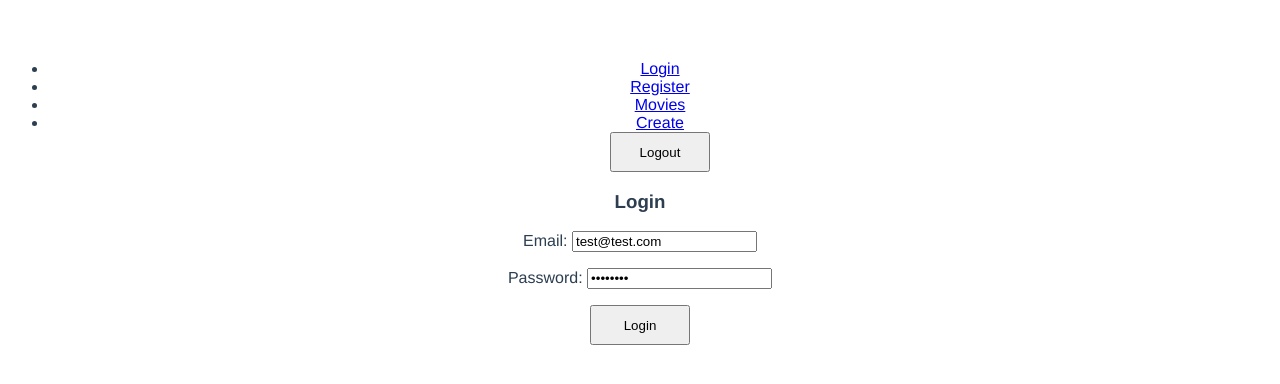
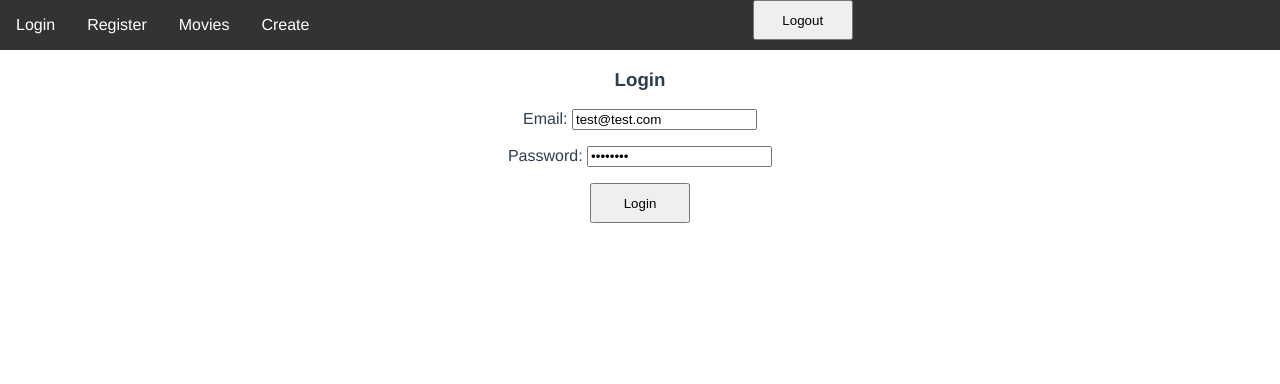
Before and after one commit to DraganJankovic997/imdb-frontend, a Vue app: page /login in a window 1280 px wide. Shown: the top 384 px of the page. Built offline with nearby package versions, Linux system fonts and the light colour scheme; what vue-lodash would draw is missing.

Commit message:
smallfix

```diff
--- a/src/App.vue
+++ b/src/App.vue
@@ -53,10 +53,32 @@ export default {
   -moz-osx-font-smoothing: grayscale;
   text-align: center;
   color: #2c3e50;
-  margin-top: 60px;
+  margin-top: 0px;
 }
 button {
     height: 40px;
     width: 100px;
 }
+body {
+  margin: 0;
+}
+ul {
+  list-style-type: none;
+  margin: 0;
+  padding: 0;
+  overflow: hidden;
+  background-color: #333333;
+}
+
+li {
+  float: left;
+}
+
+li a {
+  display: block;
+  color: white;
+  text-align: center;
+  padding: 16px;
+  text-decoration: none;
+}
 </style>
```
